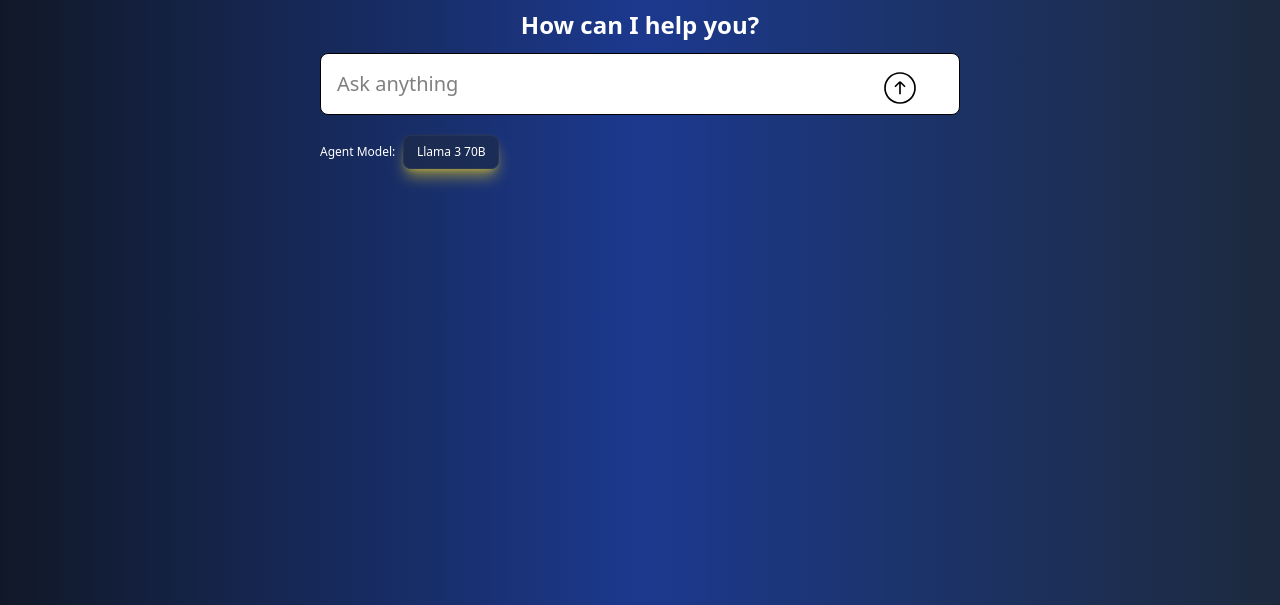
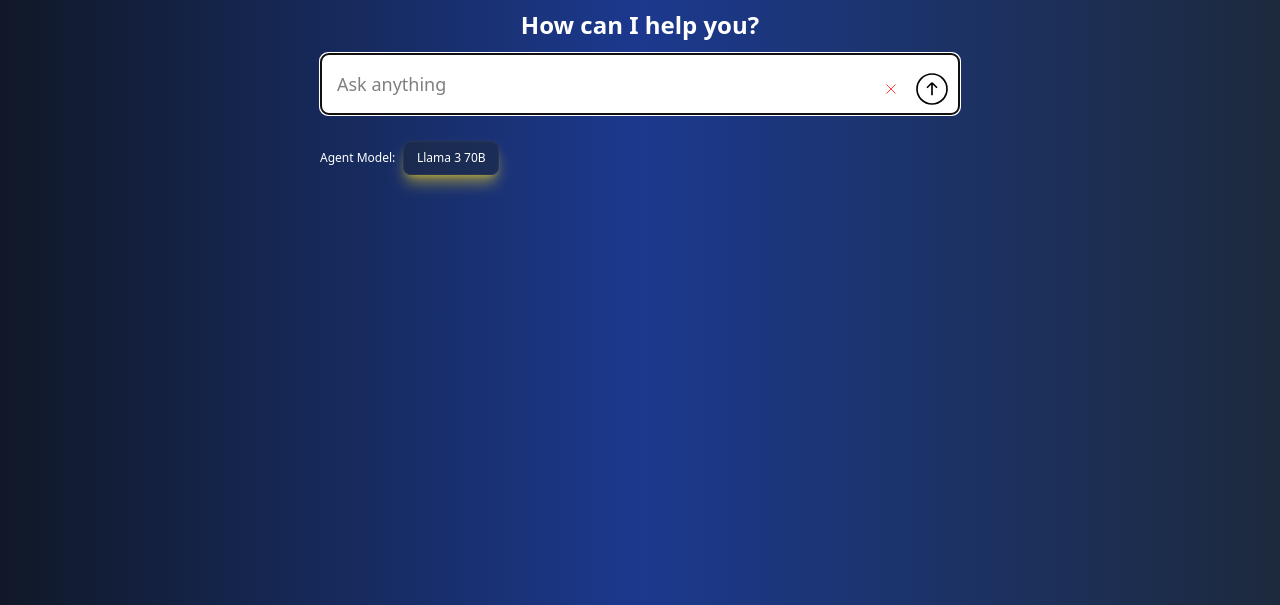
Before and after one commit to MmmarRTha/echobot-ai-app, a website built with Vite: page index.html in a window 1280 px wide. Both pictures are taken after a click on the button 900 px from the left and 283 px from the top of the page. Shown: the part 195-800 px from the top of the page. Built offline with nearby package versions, Linux system fonts and the light colour scheme; no server answers; what @openrouter/ai-sdk-provider would draw is missing.

Commit message:
- update: main - replace input with textarea, add clear button functionality, and implement auto-resize for textarea

```diff
--- a/index.html
+++ b/index.html
@@ -52,17 +52,39 @@
             How can I help you?
           </label>
           <div class="relative">
-            <input
+            <textarea
                 name="prompt"
                 id="prompt"
-                class="border bg-white p-4 rounded-lg w-full text-xl mb-2"
+                class="border bg-white p-4 rounded-lg w-full text-lg mb-2 resize-none overflow-hidden min-h-[60px] max-h-[200px]"
                 placeholder="Ask anything"
+                rows="1"
+            ></textarea>
+            <div class="absolute top-4 right-2 flex items-center gap-2">
+                <button
+                    type="button"
+                    id="clear-input"
+                    aria-label="Clear"
+                    class="size-[26px] rounded-md p-1 hover:bg-red-100 hover:text-pink-500 hover:size-7 cursor-pointer"
+                >
+                    <svg
+                        xmlns="http://www.w3.org/2000/svg"
+                        fill="none"
+                        viewBox="0 0 24 24"
+                        strokeWidth="1.5"
+                        stroke="red"
+                    >
+                        <path
+                            strokeLinecap="round"
+                            strokeLinejoin="round"
+                            d="M6 18L18 6M6 6l12 12"
                         />
+                    </svg>
+                </button>
                 <button
                     id="submit"
                     type="submit"
                     aria-label="Send"
-                class="cursor-pointer absolute top-1/2 right-5 transform -translate-x-1/2 -translate-y-1/2"
+                    class="cursor-pointer"
                 >
                     <svg
                         xmlns="http://www.w3.org/2000/svg"
@@ -80,6 +102,7 @@
                     </svg>
                 </button>
             </div>
+          </div>
           <div class="flex items-center gap-2">
             <label for="model-select" class="text-white sm:text-xs text-base">Agent Model:</label>
             <select id="model-select" class="text-center appearance-none bg-gray-800/50 text-white p-1 sm:p-2 rounded-lg cursor-pointer border border-gray-700/50 sm:text-xs text-base focus:outline-none focus:ring-2 focus:ring-cyan-500/50 transition-all duration-200 sm:w-24 w-32 shadow-lg shadow-yellow-300/50 font-medium">
--- a/src/main.ts
+++ b/src/main.ts
@@ -10,6 +10,26 @@ const app = document.querySelector('#app')
 const submitBtn = document.querySelector('#submit') as HTMLButtonElement
 const form = document.querySelector('#form')
 const modelSelect = document.querySelector('#model-select') as HTMLSelectElement
+const clearBtn = document.querySelector('#clear-input') as HTMLButtonElement
+const promptInput = document.querySelector<HTMLTextAreaElement>('#prompt')
+
+// Auto-resize textarea
+const resizeTextarea = () => {
+    if (promptInput) {
+        promptInput.style.height = 'auto'
+        promptInput.style.height = promptInput.scrollHeight + 'px'
+    }
+}
+
+promptInput?.addEventListener('input', resizeTextarea)
+
+clearBtn?.addEventListener('click', () => {
+    if (promptInput) {
+        promptInput.value = ''
+        promptInput.style.height = 'auto'
+        promptInput.focus()
+    }
+})
 
 form?.addEventListener('submit', async e => {
     e.preventDefault();
```
Lines whose indentation alone changed are shown as unchanged.
